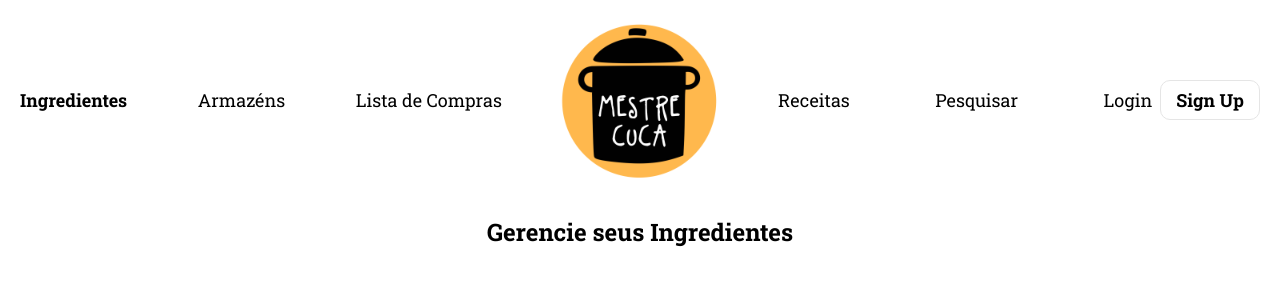
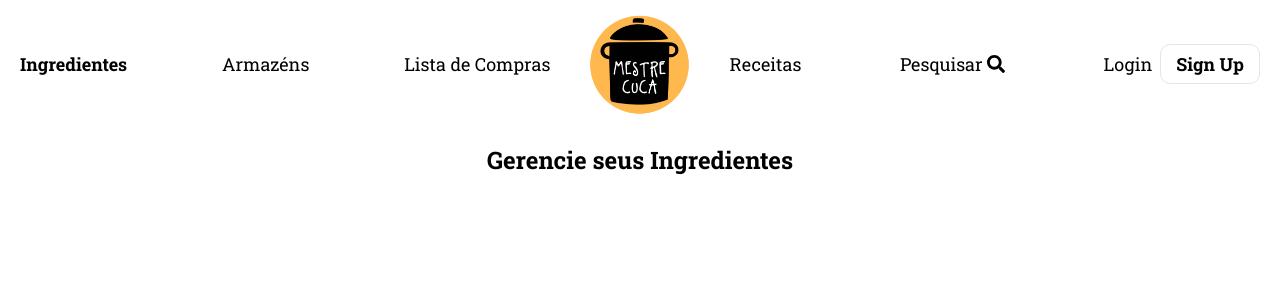
Before and after one commit to fabiofaundes/mestre-cuca-front, a React (Create React App) app in the folder front/mestre_cuca/: page / in a window 1280 px wide. Shown: the top 300 px of the page. Built offline with nearby package versions, Linux system fonts and the light colour scheme.

Commit message:
add fa icons, use fa icon in NavBar.js

```diff
--- a/front/mestre_cuca/package.json
+++ b/front/mestre_cuca/package.json
@@ -3,6 +3,10 @@
   "version": "0.1.0",
   "private": true,
   "dependencies": {
+    "@fortawesome/fontawesome-svg-core": "^1.2.30",
+    "@fortawesome/free-regular-svg-icons": "^5.14.0",
+    "@fortawesome/free-solid-svg-icons": "^5.14.0",
+    "@fortawesome/react-fontawesome": "^0.1.11",
     "@testing-library/jest-dom": "^4.2.4",
     "@testing-library/user-event": "^7.2.1",
     "axios": "^0.20.0",
--- a/front/mestre_cuca/src/_components/NavBar/NavBar.js
+++ b/front/mestre_cuca/src/_components/NavBar/NavBar.js
@@ -3,11 +3,13 @@
 
 import logo from '../../assets/images/mestre_cuca_logo.png'
 import { Link, useLocation } from 'react-router-dom'
+import { FontAwesomeIcon } from "@fortawesome/react-fontawesome"
+import {faSearch} from '@fortawesome/free-solid-svg-icons'
 
 const StyledNav = styled.nav `
 
   display: grid;
-  grid-template-columns: 1fr 276px 1fr;
+  grid-template-columns: 1fr 14vw 1fr;
   padding: 0px 20px;
 
   .item {
@@ -27,7 +29,7 @@
   }
 
   img {
-    width: 200px;
+    width: 10vw;
     margin: auto;
   }
 
@@ -58,12 +60,14 @@
         <Link to='/lista-de-compras' className='item'>Lista de Compras</Link>
       </div>
 
-      <img alt='logo' src={logo} />
+      <img alt='logo' src={logo}/>
 
       <div style={{display: 'flex', justifyContent: 'space-between', alignItems: "center"}}>
         <Link to='/receitas' className='item'>Receitas</Link>
 
-        <Link to='/pesquisar' className='item'>Pesquisar</Link>
+        <Link to='/pesquisar' className='item'>
+          Pesquisar <FontAwesomeIcon icon={faSearch} />
+          </Link>
 
         <div>
           <Link to='/login' className='item'>Login</Link>
--- a/front/mestre_cuca/src/pages/Ingredientes/Ingredientes.js
+++ b/front/mestre_cuca/src/pages/Ingredientes/Ingredientes.js
@@ -4,6 +4,7 @@
   return(
     <>
       <h1 className='title text-center'>Gerencie seus Ingredientes</h1>
+      {/* <Filter for="ingrediente" /> */}
     </>
   )
 }
```
Also changed, not shown: 1 other file (tests, documents, lock files or other folders).
